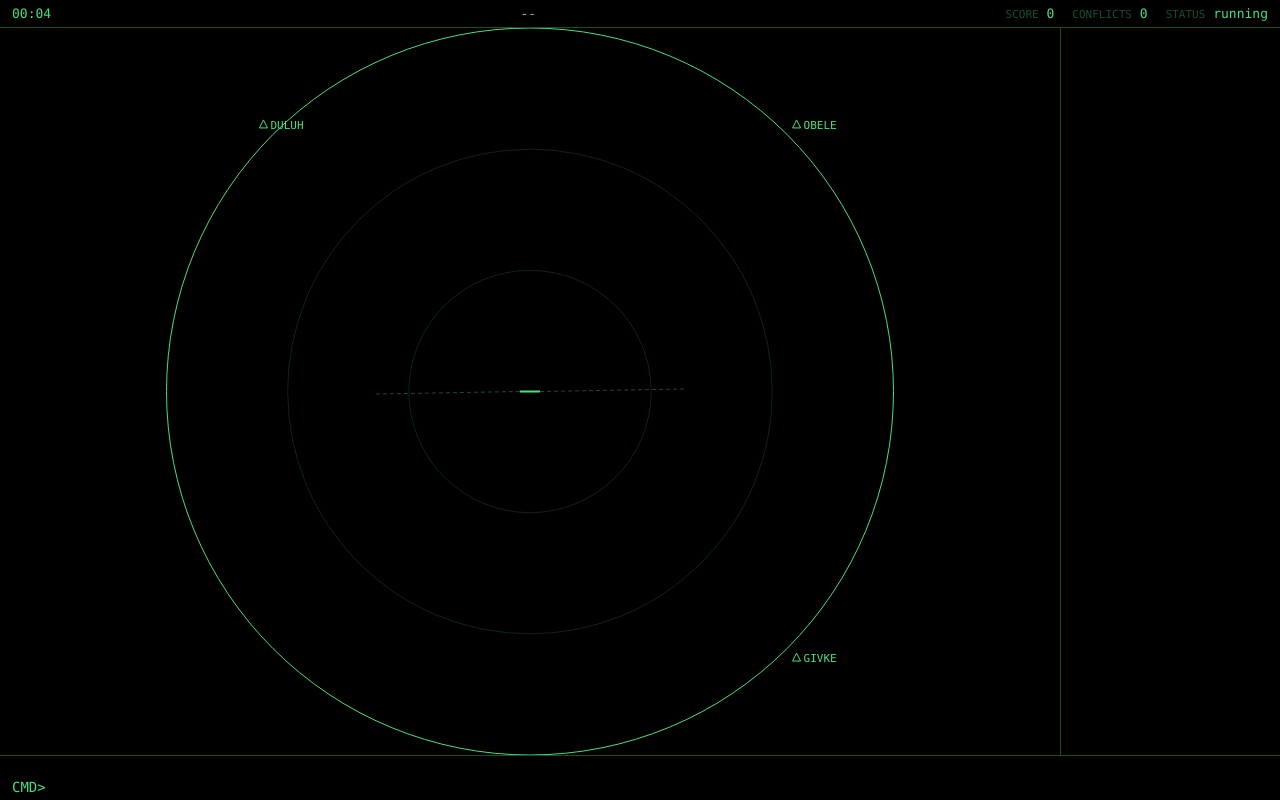
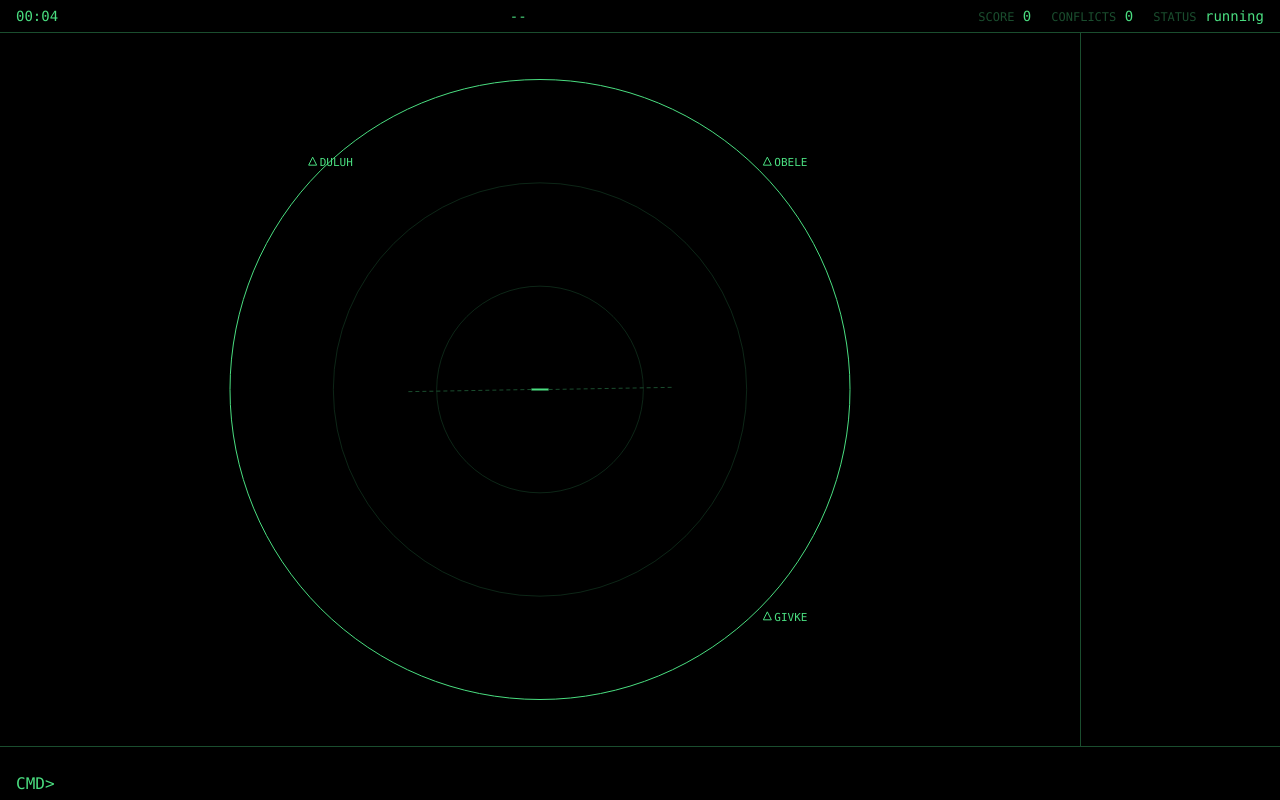
Before and after one commit to rolemartyr-x/atc-browser, a website built with Vite: page index.html in a window 1280 px wide. Built offline with nearby package versions, Linux system fonts and the light colour scheme.

Commit message:
Fix click menu dismiss-on-show and tighten visual scale (#17)
Three fixes from first playtest feedback:

1. Click menu was dismissing immediately on the same click that opened
   it. The canvas-level click handler showed the menu, then the click
   bubbled to document where ClickMenu's dismiss listener fired and
   hid it. Added a 100ms guard window after showFor() to ignore the
   opening click.

2. The 30 nm sector boundary filled the entire canvas height, leaving
   no breathing room. Initialized the projection with 1.15× the
   sector radius so the sector boundary draws at ~87% of the scope
   radius with margin around it.

3. HUD/strip/command-line fonts were small relative to the scope,
   making other UI feel insignificant. Bumped body 12→14px, HUD
   13→14px, command line 14→16px, click-menu 12→13px. Narrowed the
   strips column 220→200px.

Co-authored-by: Claude Opus 4.7 (1M context) <noreply@anthropic.com>

```diff
--- a/src/app/main.ts
+++ b/src/app/main.ts
@@ -36,7 +36,11 @@ world.startTraffic({
 });
 
 const appState = createAppState();
-const projection = new Projection(canvas.clientWidth, canvas.clientHeight, KDLH.sector_radius_nm);
+// Add ~15% margin around the sector boundary so the scope doesn't fill the
+// canvas edge-to-edge. Aircraft outside the sector still render (briefly,
+// before they exit and the session ends).
+const SCOPE_RANGE_NM = KDLH.sector_radius_nm * 1.15;
+const projection = new Projection(canvas.clientWidth, canvas.clientHeight, SCOPE_RANGE_NM);
 const scope = new Scope(canvas, projection);
 const strips = new Strips(stripsEl, (id) => {
   appState.selectedAircraftId = id;
--- a/src/input/clickMenu.ts
+++ b/src/input/clickMenu.ts
@@ -13,6 +13,10 @@ export interface ClickMenuOptions {
 }
 
 export class ClickMenu {
+  // Time of the last showFor() call; used to ignore the dismiss event that
+  // bubbles from the same click that opened the menu.
+  private shownAt = 0;
+
   constructor(private opts: ClickMenuOptions) {
     opts.menuEl.replaceChildren();
     for (const verb of VERBS) {
@@ -39,6 +43,7 @@ export class ClickMenu {
     el.style.top = `${screen.y + 12}px`;
     el.dataset.aircraftId = aircraftId;
     el.dataset.callsign = ac.callsign;
+    this.shownAt = performance.now();
   }
 
   hide(): void {
@@ -57,6 +62,9 @@ export class ClickMenu {
   private maybeDismiss(e: MouseEvent): void {
     const el = this.opts.menuEl;
     if (el.hidden) return;
+    // The click that opened the menu bubbles up to document immediately after.
+    // Ignore dismiss events fired within 100ms of the most recent showFor.
+    if (performance.now() - this.shownAt < 100) return;
     const target = e.target as Node | null;
     if (target && el.contains(target)) return;   // click inside the menu
     // Click was outside; the controller decides whether to re-show on a new selection.
--- a/src/styles.css
+++ b/src/styles.css
@@ -22,7 +22,7 @@ body {
   background: var(--bg);
   color: var(--scope);
   font-family: ui-monospace, "Cascadia Mono", Consolas, monospace;
-  font-size: 12px;
+  font-size: 14px;
 }
 
 #app {
@@ -30,29 +30,29 @@ body {
   inset: 0;
   display: grid;
   grid-template-rows: auto 1fr auto;
-  grid-template-columns: 1fr 220px;
+  grid-template-columns: 1fr 200px;
 }
 
 #hud-top {
   grid-row: 1;
   grid-column: 1 / -1;
-  padding: 6px 12px;
+  padding: 8px 16px;
   background: rgba(0, 0, 0, 0.85);
   display: flex;
   justify-content: space-between;
   align-items: center;
   border-bottom: 1px solid var(--scope-dim);
-  font-size: 13px;
+  font-size: 14px;
 }
 
 #hud-stats {
   display: flex;
-  gap: 18px;
+  gap: 20px;
 }
 
 .hud-label {
   color: var(--scope-dim);
-  font-size: 11px;
+  font-size: 12px;
 }
 
 #scope {
@@ -71,7 +71,7 @@ body {
   border-left: 1px solid var(--scope-dim);
   overflow-y: auto;
   padding: 6px;
-  font-size: 12px;
+  font-size: 13px;
 }
 
 .strip {
@@ -103,14 +103,14 @@ body {
 #hud-bottom {
   grid-row: 3;
   grid-column: 1 / -1;
-  padding: 4px 12px;
+  padding: 6px 16px;
   background: rgba(0, 0, 0, 0.9);
   border-top: 1px solid var(--scope-dim);
 }
 
 #hud-response {
-  min-height: 16px;
-  font-size: 11px;
+  min-height: 18px;
+  font-size: 13px;
   opacity: 0.85;
 }
 
@@ -121,13 +121,13 @@ body {
 #hud-cmdline {
   display: flex;
   align-items: center;
-  gap: 6px;
+  gap: 8px;
   padding-top: 2px;
 }
 
 .prompt {
   color: var(--scope);
-  font-size: 14px;
+  font-size: 16px;
 }
 
 #cmd-input {
@@ -136,7 +136,7 @@ body {
   border: none;
   color: var(--scope-bright);
   font-family: inherit;
-  font-size: 14px;
+  font-size: 16px;
   outline: none;
   caret-color: var(--scope);
 }
@@ -147,8 +147,8 @@ body {
   border: 1px solid var(--scope);
   padding: 4px 0;
   z-index: 100;
-  font-size: 12px;
-  min-width: 100px;
+  font-size: 13px;
+  min-width: 110px;
 }
 
 .click-menu-item {
@@ -157,10 +157,10 @@ body {
   background: transparent;
   border: none;
   color: var(--scope);
-  padding: 4px 12px;
+  padding: 6px 14px;
   text-align: left;
   font-family: inherit;
-  font-size: 12px;
+  font-size: 13px;
   cursor: pointer;
 }
 
```
